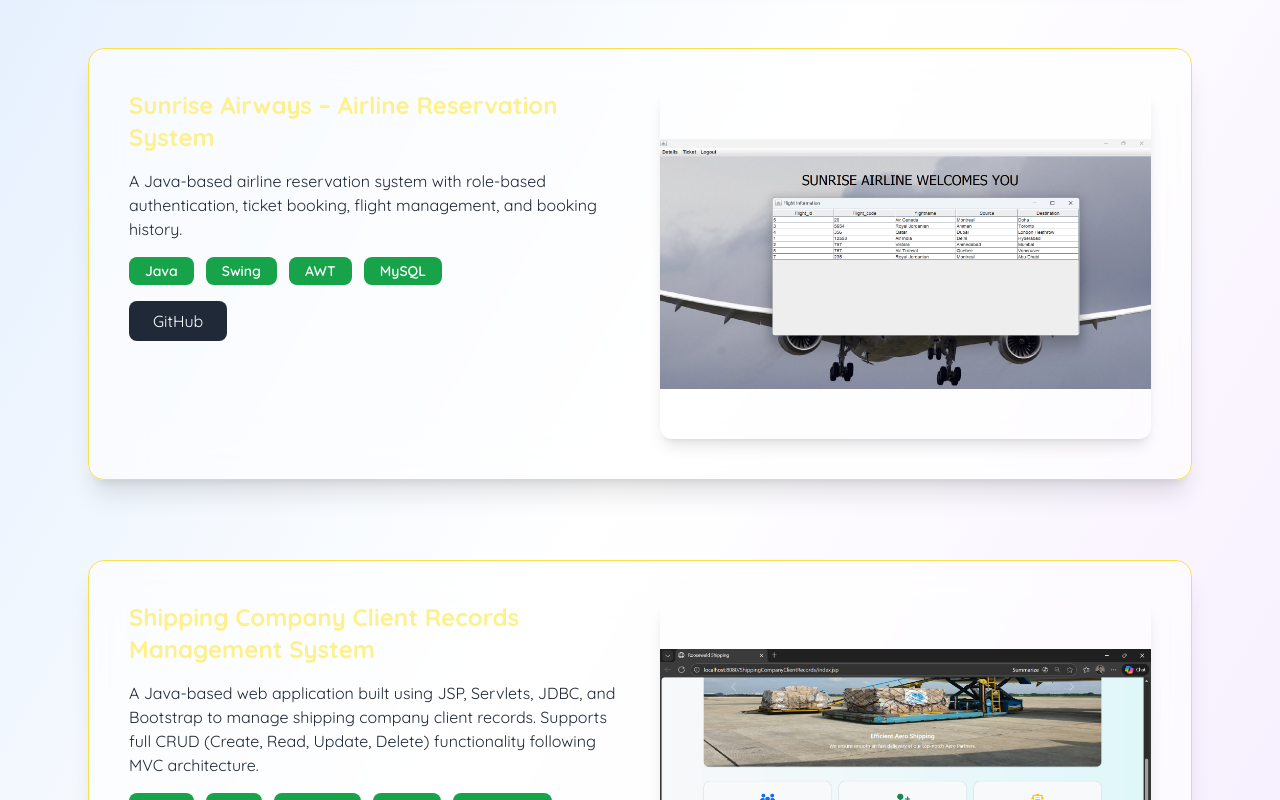
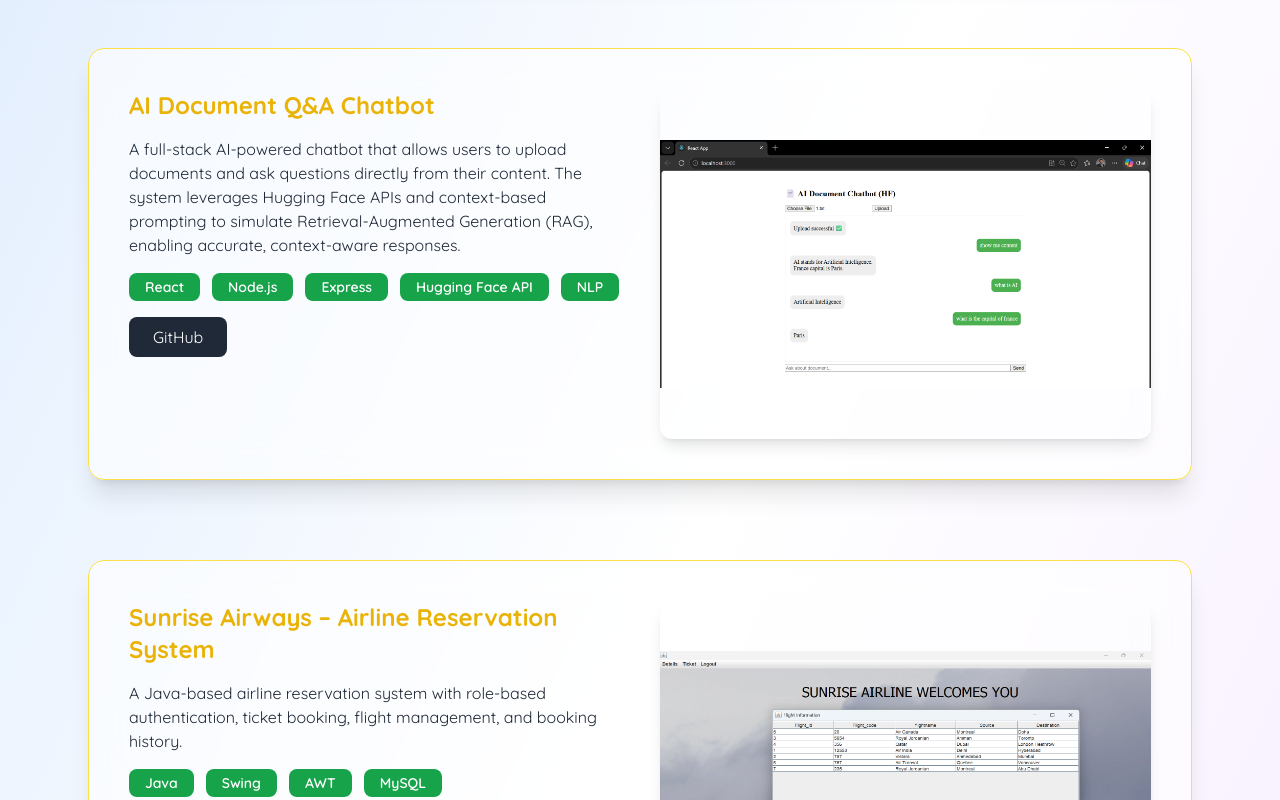
Before and after one commit to rushisuthar21/portfolio, a Next.js app: page / in a window 1280 px wide. Shown: the part 3660-4460 px from the top of the page. Built offline with nearby package versions, Linux system fonts and the light colour scheme; a web font is replaced by a local one.

Commit message:
Update project components and config

```diff
--- a/app/components/Projects.tsx
+++ b/app/components/Projects.tsx
@@ -4,13 +4,14 @@ import { motion } from "framer-motion";
 import { useEffect, useState } from "react";
 
 /* ---------------- SLIDER IMAGES ---------------- */
-const ikeaImages = [
-  "/1.png", "/2.png", "/3.png", "/4.png", "/5.png", "/6.png", "/7.png"];
+const ikeaImages = ["/1.png", "/2.png", "/3.png", "/4.png", "/5.png", "/6.png", "/7.png"];
 const sunriseImages = [
-  "/10.png", "/11.png", "/12.png", "/13.png", "/10.png", "/11.png", "/12.png" ];
+  "/10.png", "/11.png", "/12.png", "/13.png", "/10.png", "/11.png", "/12.png",
+];
 const shipImages = [
-  "/21.png", "/22.png", "/23.png", "/24.png", "/25.png", "/21.png", "/22.png"];
-//const aiImages = [];
+  "/21.png", "/22.png", "/23.png", "/24.png", "/25.png", "/21.png", "/22.png",
+];
+const aiImages = ["/31.png", "/32.png"];
 
 /* ---------------- PROJECTS DATA ---------------- */
 const projects = [
@@ -24,17 +25,17 @@ const projects = [
       "https://github.com/rushisuthar21/IKEA-Web-Application-MERN-Stack",
     tech: ["React", "Node.js", "Express", "MongoDB", "JWT"],
   },
-  /*{
+  {
     id: 2,
     title: "AI Document Q&A Chatbot",
     description:
-      "An AI-powered chatbot that allows users to upload documents and ask questions directly from their content. The system leverages Hugging Face APIs and context-based prompting to context-aware responses based on the uploaded files.",
+      "A full-stack AI-powered chatbot that allows users to upload documents and ask questions directly from their content. The system leverages Hugging Face APIs and context-based prompting to simulate Retrieval-Augmented Generation (RAG), enabling accurate, context-aware responses.",
     images: aiImages,
     githubLink: "https://github.com/rushisuthar21/ai-doc-chatbot",
-    tech: ["Hugging Face APIs", "Express", "Node.js","React", "CSS"],
-  },*/
+    tech: ["React", "Node.js", "Express", "Hugging Face API", "NLP"],
+  },
   {
-    id: 2,
+    id: 3,
     title: "Sunrise Airways – Airline Reservation System",
     description:
       "A Java-based airline reservation system with role-based authentication, ticket booking, flight management, and booking history.",
@@ -44,70 +45,72 @@ const projects = [
     tech: ["Java", "Swing", "AWT", "MySQL"],
   },
   {
-    id: 3,
+    id: 4,
     title: "Shipping Company Client Records Management System",
     description:
-      "A Java-based web application built using JSP, Servlets, JDBC, and Bootstrap to manage shipping company client records. Supports full CRUD (Create, Read, Update, Delete) functionality following MVC architecture.",
+      "A Java-based web application built using JSP, Servlets, JDBC, and Bootstrap to manage shipping company client records.",
     images: shipImages,
     githubLink:
       "https://github.com/rushisuthar21/Roosewald-Shipping-Company",
-    tech: [
-      "Java", "JSP", "Servlets", "JDBC", "Bootstrap", "MySQL", "MVC Architecture"
-    ],
+    tech: ["Java", "JSP", "Servlets", "JDBC", "Bootstrap", "MySQL"],
   },
   {
-    id: 4,
+    id: 5,
     title: "Talkr – Social Networking Mobile App",
     description:
-      "A Flutter-based social networking app with real-time chat, user authentication, and content sharing powered by Firebase.",
-    images: ["/talkr2.jpeg", "/talkr3.jpeg", "/talkr4.jpeg", "/talkr5.jpeg", "/talkr6.jpeg", "/talkr7.jpeg"],
+      "A Flutter-based social networking app with real-time chat and Firebase backend.",
+    images: [
+      "/talkr2.jpeg",
+      "/talkr3.jpeg",
+      "/talkr4.jpeg",
+      "/talkr5.jpeg",
+      "/talkr6.jpeg",
+      "/talkr7.jpeg",
+    ],
     githubLink:
       "https://github.com/rushisuthar21/talkr-social-media-app",
     tech: ["Flutter", "Dart", "Firebase"],
   },
 ];
 
-const Projects = () => {
+/* ---------------- PROJECT CARD ---------------- */
+const ProjectCard = ({ project, index }) => {
   const [showTech, setShowTech] = useState(false);
   const [currentSlide, setCurrentSlide] = useState(0);
 
   useEffect(() => {
-    setTimeout(() => setShowTech(true), 500);
+    const timer = setTimeout(() => setShowTech(true), 500);
+    return () => clearTimeout(timer);
   }, []);
 
+  // ✅ Independent slider per card
   useEffect(() => {
+    if (!project.images || project.images.length === 0) return;
+
     const interval = setInterval(() => {
       setCurrentSlide((prev) => prev + 1);
     }, 4000);
+
     return () => clearInterval(interval);
-  }, []);
+  }, [project.images]);
+
+  // ✅ Safe image access (NO ERRORS)
+  const currentImage =
+    project.images && project.images.length > 0
+      ? project.images[currentSlide % project.images.length]
+      : null;
 
   return (
-    <section
-      id="projects"
-      className="font-quicksand relative overflow-hidden py-20 bg-gradient-to-br from-blue-100 via-white to-purple-100 dark:from-gray-900 dark:via-gray-800 dark:to-black"
-    >
-      {/* HEADING */}
-      <div className="flex justify-center mt-10">
-        <h2 className="text-4xl md:text-5xl font-bold text-gray-900 dark:text-white">
-          Projects 🛠️
-        </h2>
-      </div>
-
-      {/* PROJECT CARDS */}
-      <div className="mt-20 max-w-6xl mx-auto px-6 space-y-20">
-        {projects.map((project, index) => (
     <motion.div
-            key={project.id}
       initial={{ opacity: 0, y: 50 }}
       whileInView={{ opacity: 1, y: 0 }}
       viewport={{ once: true }}
-            transition={{ duration: 0.7, delay: index * 0.3 }}
+      transition={{ duration: 0.7, delay: index * 0.2 }}
       className="flex flex-col md:flex-row bg-white/60 dark:bg-gray-800/60 backdrop-blur-xl border border-yellow-300 shadow-xl rounded-2xl p-10 gap-10"
     >
       {/* LEFT */}
       <div className="md:w-1/2 space-y-4">
-              <h3 className="text-2xl font-bold text-yellow-200 dark:text-yellow-400">
+        <h3 className="text-2xl font-bold text-yellow-500 dark:text-yellow-400">
           {project.title}
         </h3>
 
@@ -115,7 +118,7 @@ const Projects = () => {
           {project.description}
         </p>
 
-              {showTech && project.tech && (
+        {showTech && (
           <div className="flex flex-wrap gap-3">
             {project.tech.map((tech, i) => (
               <span
@@ -131,26 +134,51 @@ const Projects = () => {
         <a
           href={project.githubLink}
           target="_blank"
+          rel="noopener noreferrer"
           className="inline-block mt-4 px-6 py-2 bg-gray-800 hover:bg-gray-700 text-white rounded-lg"
         >
           GitHub
         </a>
       </div>
 
-            {/* RIGHT MEDIA */}
-            <div className="md:w-1/2 rounded-xl overflow-hidden shadow-lg">
-              {project.images && (
+      {/* RIGHT IMAGE */}
+      <div className="md:w-1/2 rounded-xl overflow-hidden shadow-lg flex items-center justify-center">
+        {currentImage ? (
           <motion.img
             key={currentSlide}
-                  src={project.images[currentSlide % project.images.length]}
+            src={currentImage}
+            alt={project.title}
             className="w-full h-[350px] object-contain"
             initial={{ opacity: 0.5, scale: 1.05 }}
             animate={{ opacity: 1, scale: 1 }}
-                  transition={{ duration: 0.3 }}
+            transition={{ duration: 0.4 }}
           />
+        ) : (
+          <div className="text-gray-400">No Image Available</div>
         )}
       </div>
     </motion.div>
+  );
+};
+
+/* ---------------- MAIN COMPONENT ---------------- */
+const Projects = () => {
+  return (
+    <section
+      id="projects"
+      className="font-quicksand relative overflow-hidden py-20 bg-gradient-to-br from-blue-100 via-white to-purple-100 dark:from-gray-900 dark:via-gray-800 dark:to-black"
+    >
+      {/* HEADING */}
+      <div className="flex justify-center mt-10">
+        <h2 className="text-4xl md:text-5xl font-bold text-gray-900 dark:text-white">
+          Projects 🛠️
+        </h2>
+      </div>
+
+      {/* PROJECT LIST */}
+      <div className="mt-20 max-w-6xl mx-auto px-6 space-y-20">
+        {projects.map((project, index) => (
+          <ProjectCard key={project.id} project={project} index={index} />
         ))}
       </div>
     </section>
```
Lines whose indentation alone changed are shown as unchanged.
